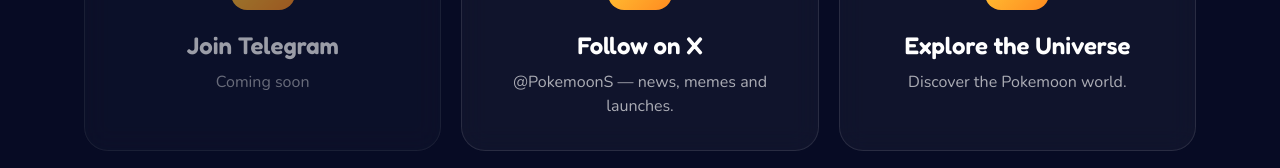
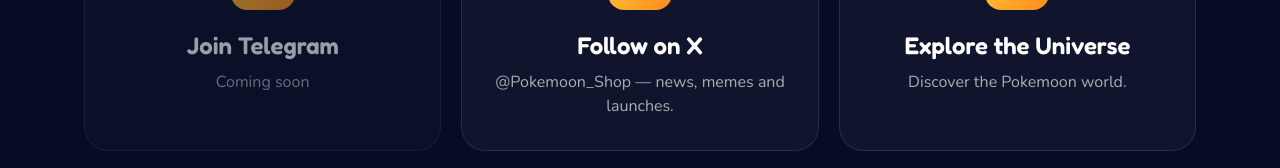
Before and after one commit to terapepe/pokemoon, a Next.js app: page / in a window 1280 px wide. Shown: the part 2772-2940 px from the top of the page. Built offline with nearby package versions, Linux system fonts and the light colour scheme.

Commit message:
Update X handle to @Pokemoon_Shop
Co-Authored-By: Claude Opus 5.5 <noreply@anthropic.com>
Claude-Session: https://claude.ai/code/session_01JibmVZMMjamUYMsucC6aE6

```diff
--- a/app/layout.jsx
+++ b/app/layout.jsx
@@ -14,7 +14,7 @@ export const metadata = {
     siteName: 'Pokemoon',
     type: 'website',
   },
-  twitter: { card: 'summary_large_image', site: '@PokemoonS', title: 'POKEMOON', description: site.slogan },
+  twitter: { card: 'summary_large_image', site: '@Pokemoon_Shop', title: 'POKEMOON', description: site.slogan },
 };
 
 export const viewport = { themeColor: '#070B24' };
--- a/components/Community.jsx
+++ b/components/Community.jsx
@@ -3,7 +3,7 @@ import site from '@/config/site.json';
 export default function Community() {
   const items = [
     { icon: '✈️', title: 'Join Telegram', text: 'Chat with fellow trainers 24/7.', href: site.social.telegram },
-    { icon: '𝕏', title: 'Follow on X', text: '@PokemoonS — news, memes and launches.', href: site.social.x },
+    { icon: '𝕏', title: 'Follow on X', text: '@Pokemoon_Shop — news, memes and launches.', href: site.social.x },
     { icon: '🌌', title: 'Explore the Universe', text: 'Discover the Pokemoon world.', href: '#about' },
   ];
   return (
```
